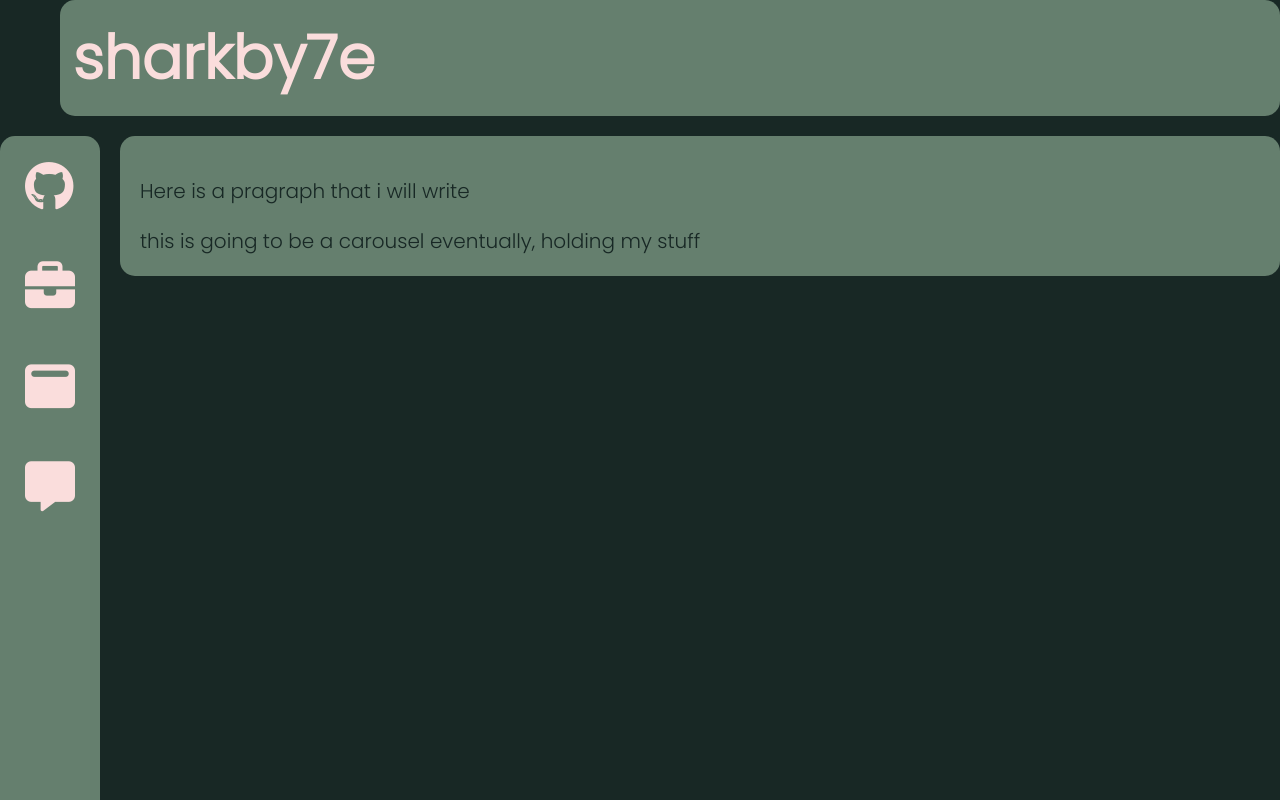
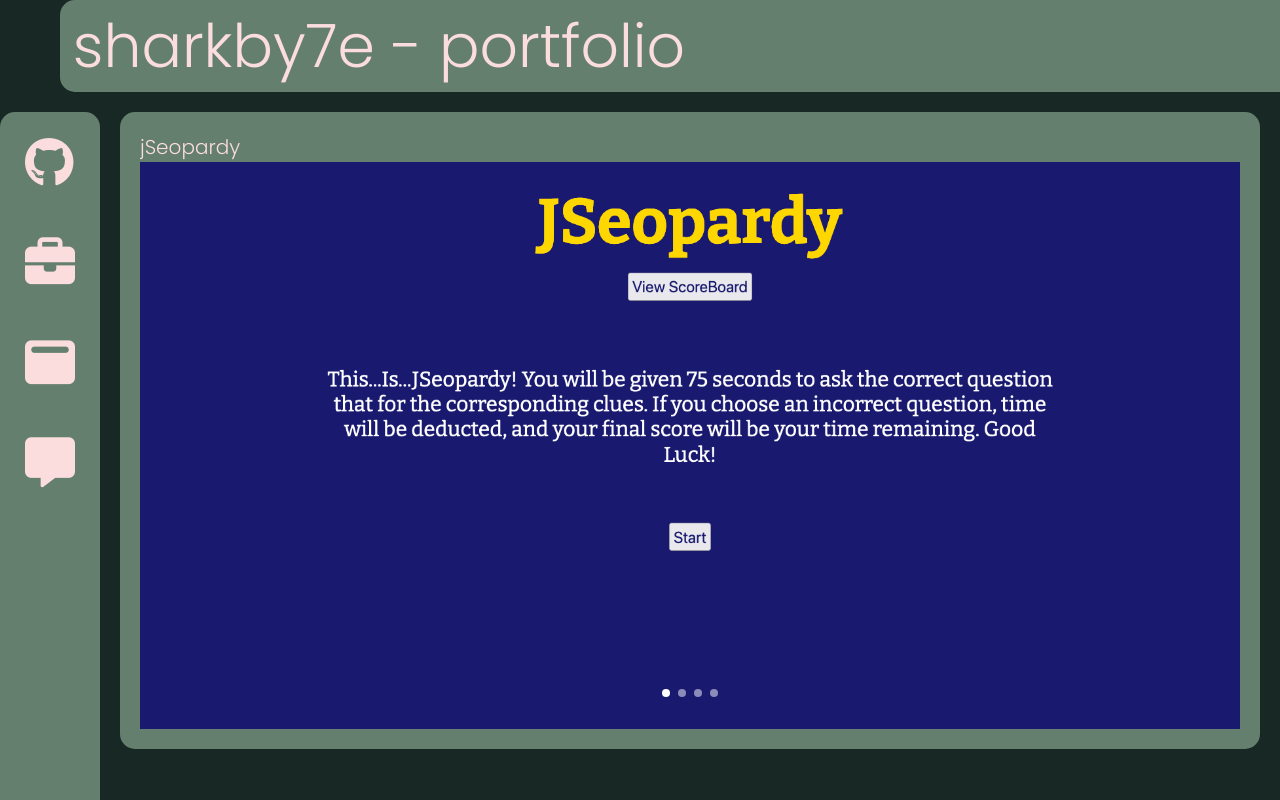
Before and after one commit to sharkby7e/professionalPortfolio, a plain HTML site: page portfolio.html in a window 1280 px wide. Drawn offline with nearby package versions, Linux system fonts and the light colour scheme.

Commit message:
finish portfolio page

```diff
--- a/assets/css/style.css
+++ b/assets/css/style.css
@@ -19,6 +19,8 @@ a {
 }
 h1 {
   border-radius: 15px;
+  border-top-right-radius: 0;
+  border-bottom-right-radius: 0;
   background-color: var(--filler);
   width: auto;
   padding: 1%;
@@ -35,11 +37,20 @@ main {
   background-color: var(--filler);
   border-radius: 15px;
   margin-left: 6rem;
+  margin-right: 1rem;
+
   margin-top: 1rem;
   padding: 1rem;
   width: auto;
   /* margin-right: 10rem; */
 }
+.carousel {
+  height: auto;
+}
+.carousel .carousel-item {
+  width: 100%;
+}
+
 
 .navbar {
   border-radius: 15px;
@@ -53,6 +64,7 @@ main {
 .navbar:hover {
   width: 16rem;
   border-right: 1rem solid var(--background);
+  z-index: 2;
 }
 
 .navbar:hover .menuLinkText {
@@ -99,7 +111,7 @@ main {
 }
 
 .websitePort {
- width: 90%;
+  width: 90%;
 
 }
 
--- a/assets/js/script.js
+++ b/assets/js/script.js
@@ -1 +1,12 @@
 console.log("script is linked")
+
+$(document).ready(function(){
+  $('.carousel').carousel({
+    fullWidth: true,
+    indicators: true
+  });
+});
+
+// $('.carousel.carousel-slider').carousel({
+//   fullWidth: true
+// });
--- a/portfolio.html
+++ b/portfolio.html
@@ -8,10 +8,11 @@
     <link rel="preconnect" href="https://fonts.gstatic.com" crossorigin>
     <link href="https://fonts.googleapis.com/css2?family=Poppins:ital,wght@0,300;1,300;1,700&display=swap" rel="stylesheet">
     <script src="https://kit.fontawesome.com/2eeca62fdc.js" crossorigin="anonymous"></script>
+    <link rel="stylesheet" href="https://cdnjs.cloudflare.com/ajax/libs/materialize/1.0.0/css/materialize.min.css">
     <link href="assets/css/style.css" rel="stylesheet">
   </head>
   <body>
-    <a href="index.html"><h1>sharkby7e</h1></a>
+    <a href="index.html"><h1>sharkby7e - portfolio</h1></a>
     <div class = "navbar">
       <ul class = "menu">
         <li class = "menuItem">
@@ -45,17 +46,18 @@
     </div>
 
     <main>
-      <section class = 'aboutMe'>
-        <p>Here is a pragraph that i will write</p>
-      </section>
-      <div class = 'websitePort'>
-        this is going to be a carousel eventually, holding my stuff
+      <div class="carousel">
+        <a class="carousel-item" href="https://sharkby7e.github.io/jSeopardy/">jSeopardy<img alt = "jSeopardy" src="assets/img/jSeopardy.png"></a>
+        <a class="carousel-item" href="https://sharkby7e.github.io/passwordGenerator/">passwordGenerator<img alt = "password Generator" src="assets/img/passwordGeneratow.png"></a>
+        <a class="carousel-item" href="https://sharkby7e.github.io/weatherDashboard/">weatherDashboard<img alt = "weather dashboard" src="assets/img/weatherDashboard.png"></a>
+        <a class="carousel-item" href="https://sharkby7e.github.io/im-hangry/">imHangry<img alt = "i'm hangry" src="assets/img/imHangry.png"></a>
       </div>
     </main>
-    <!-- <footer> -->
-    <!--   This is the footer -->
-    <!-- </footer> -->
-
+    <script
+			  src="https://code.jquery.com/jquery-3.6.0.min.js"
+			  integrity="sha256-/xUj+3OJU5yExlq6GSYGSHk7tPXikynS7ogEvDej/m4="
+			  crossorigin="anonymous"></script>
+    <script src="https://cdnjs.cloudflare.com/ajax/libs/materialize/1.0.0/js/materialize.min.js"></script>
     <script src="assets/js/script.js"> </script>
   </body>
 </html>
```
Also changed, not shown: index.html (+4 -1 lines), assets/img/imHangry.png (added), assets/img/jSeopardy.png (added), assets/img/passwordGeneratow.png (added), assets/img/weatherDashboard.png (added).
